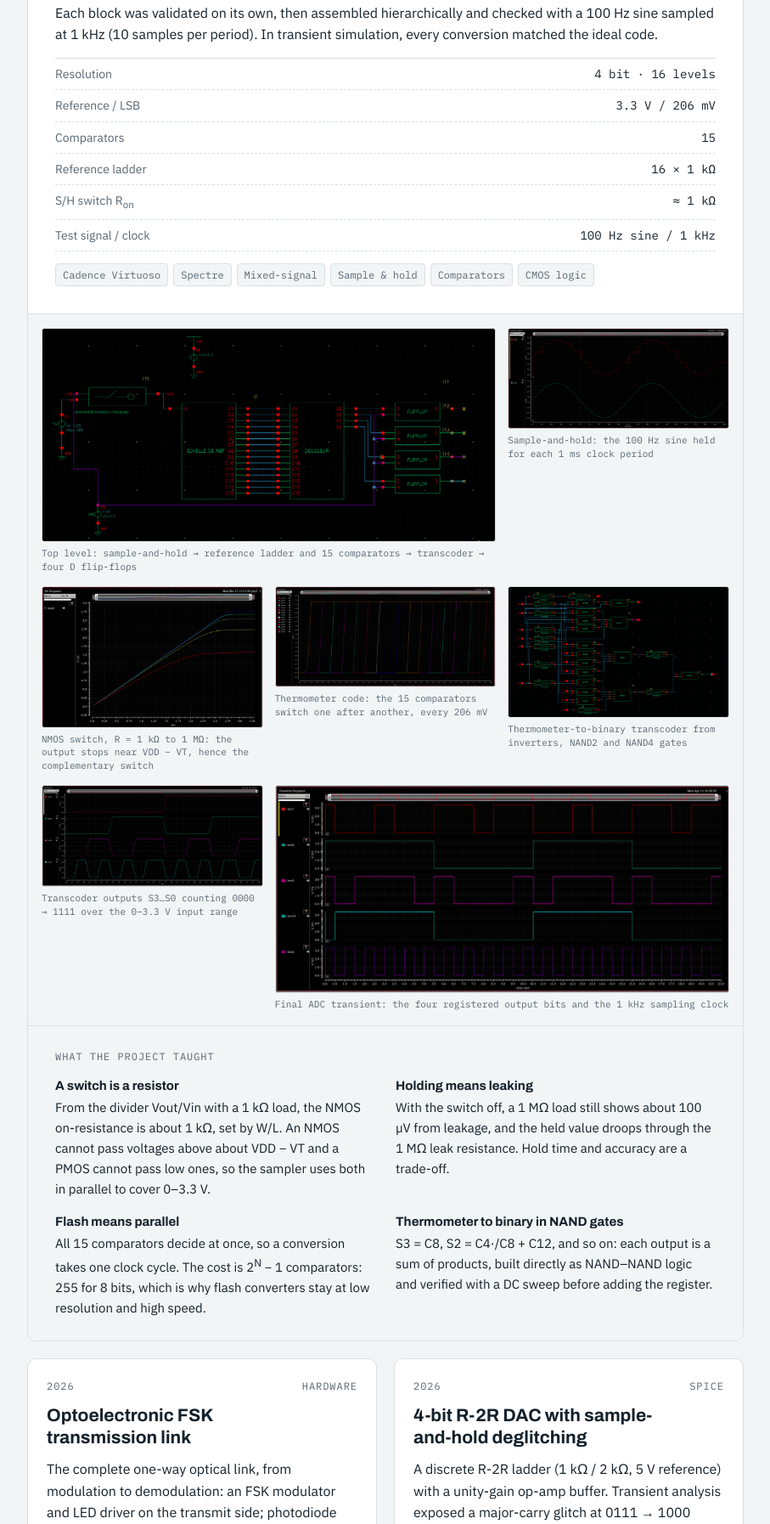
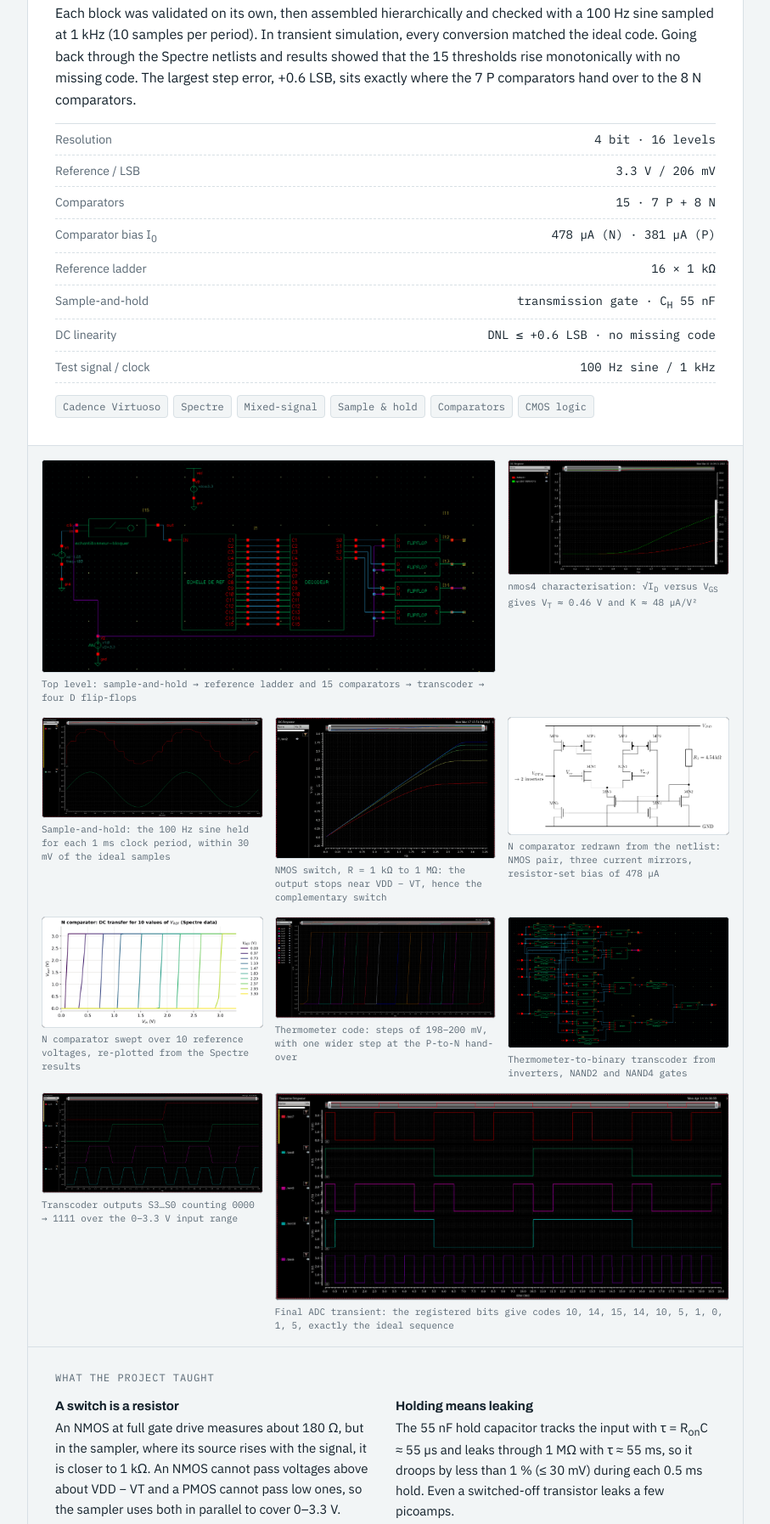
Before and after one commit to Zamzurizmn/Zamzurizmn.github.io, a plain HTML site: page index.html in a window 1280 px wide. Shown: the part 2885-4679 px from the top of the page at 85% size, without its empty margins (288-1195 px from the left). Drawn offline with Linux system fonts and the light colour scheme.

Commit message:
ADC project: add comparator, characterisation and linearity results from the Cadence data
Co-Authored-By: Claude Opus 5.5 <noreply@anthropic.com>
Claude-Session: https://claude.ai/code/session_01AwZfj9zhcGed18WSzVTiyv

```diff
--- a/index.html
+++ b/index.html
@@ -463,34 +463,39 @@ section.block { padding-block: 56px; border-top: 1px solid var(--line); }
           <div class="txt">
             <div class="proj-meta"><span class="label">ENSEIRB-MATMECA · Mar–May 2025</span><span class="label">AMS 0.35 <span style="text-transform:none">µm</span> BiCMOS</span></div>
             <h3>4-bit flash ADC, from transistor to system</h3>
-            <p>A complete 4-bit flash converter, designed with a partner, bottom-up in Cadence Virtuoso on the AMS 0.35 µm kit: from nmos4/pmos4 characterisation (V<sub>T</sub>, K, λ) to a transmission-gate sample-and-hold, current-mirror biasing, differential-pair N and P comparators, a 16-level resistor ladder, a thermometer-to-binary transcoder in NAND logic and a 4-bit register of master–slave D flip-flops.</p>
-            <p>Each block was validated on its own, then assembled hierarchically and checked with a 100 Hz sine sampled at 1 kHz (10 samples per period). In transient simulation, every conversion matched the ideal code.</p>
+            <p>A complete 4-bit flash converter, designed with a partner, bottom-up in Cadence Virtuoso on the AMS 0.35 µm kit: from nmos4/pmos4 characterisation (V<sub>TN</sub> ≈ 0.46 V, |V<sub>TP</sub>| ≈ 0.60 V, K<sub>N</sub>/K<sub>P</sub> ≈ 2.8) to a transmission-gate sample-and-hold, current-mirror biasing, N and P differential-pair comparators, a 16-level resistor ladder, a thermometer-to-binary transcoder in NAND logic and a 4-bit register of master–slave D flip-flops.</p>
+            <p>Each block was validated on its own, then assembled hierarchically and checked with a 100 Hz sine sampled at 1 kHz (10 samples per period). In transient simulation, every conversion matched the ideal code. Going back through the Spectre netlists and results showed that the 15 thresholds rise monotonically with no missing code. The largest step error, +0.6 LSB, sits exactly where the 7 P comparators hand over to the 8 N comparators.</p>
             <dl class="spec">
               <div><dt>Resolution</dt><dd>4 bit · 16 levels</dd></div>
               <div><dt>Reference / LSB</dt><dd>3.3 V / 206 mV</dd></div>
-              <div><dt>Comparators</dt><dd>15</dd></div>
+              <div><dt>Comparators</dt><dd>15 · 7 P + 8 N</dd></div>
+              <div><dt>Comparator bias I<sub>0</sub></dt><dd>478 µA (N) · 381 µA (P)</dd></div>
               <div><dt>Reference ladder</dt><dd>16 × 1 kΩ</dd></div>
-              <div><dt>S/H switch R<sub>on</sub></dt><dd>≈ 1 kΩ</dd></div>
+              <div><dt>Sample-and-hold</dt><dd>transmission gate · C<sub>H</sub> 55 nF</dd></div>
+              <div><dt>DC linearity</dt><dd>DNL ≤ +0.6 LSB · no missing code</dd></div>
               <div><dt>Test signal / clock</dt><dd>100 Hz sine / 1 kHz</dd></div>
             </dl>
             <ul class="tags"><li>Cadence Virtuoso</li><li>Spectre</li><li>Mixed-signal</li><li>Sample &amp; hold</li><li>Comparators</li><li>CMOS logic</li></ul>
           </div>
           <div class="adc-gallery">
               <figure class="span2"><a href="img/adc-top.png" target="_blank" rel="noopener"><img src="img/adc-top.png" alt="Cadence top-level schematic of the 4-bit flash ADC" loading="lazy"></a><figcaption>Top level: sample-and-hold → reference ladder and 15 comparators → transcoder → four D flip-flops</figcaption></figure>
-              <figure><a href="img/adc-sh.png" target="_blank" rel="noopener"><img src="img/adc-sh.png" alt="Sample-and-hold output staircase following a sine input" loading="lazy"></a><figcaption>Sample-and-hold: the 100 Hz sine held for each 1 ms clock period</figcaption></figure>
+              <figure><a href="img/adc-mosfet.png" target="_blank" rel="noopener"><img src="img/adc-mosfet.png" alt="NMOS drain current and its square root versus gate voltage near threshold" loading="lazy"></a><figcaption>nmos4 characterisation: √I<sub>D</sub> versus V<sub>GS</sub> gives V<sub>T</sub> ≈ 0.46 V and K ≈ 48 µA/V²</figcaption></figure>
+              <figure><a href="img/adc-sh.png" target="_blank" rel="noopener"><img src="img/adc-sh.png" alt="Sample-and-hold output staircase following a sine input" loading="lazy"></a><figcaption>Sample-and-hold: the 100 Hz sine held for each 1 ms clock period, within 30 mV of the ideal samples</figcaption></figure>
               <figure><a href="img/adc-nmos-switch.png" target="_blank" rel="noopener"><img src="img/adc-nmos-switch.png" alt="NMOS switch output versus input for several load resistances" loading="lazy"></a><figcaption>NMOS switch, R = 1 kΩ to 1 MΩ: the output stops near VDD − VT, hence the complementary switch</figcaption></figure>
-              <figure><a href="img/adc-thermo.png" target="_blank" rel="noopener"><img src="img/adc-thermo.png" alt="Fifteen comparator outputs switching one after another as the input rises" loading="lazy"></a><figcaption>Thermometer code: the 15 comparators switch one after another, every 206 mV</figcaption></figure>
+              <figure><a href="img/adc-comparator.png" target="_blank" rel="noopener"><img src="img/adc-comparator.png" alt="Transistor-level schematic of the N comparator: NMOS differential pair, current mirrors and resistor bias" loading="lazy"></a><figcaption>N comparator redrawn from the netlist: NMOS pair, three current mirrors, resistor-set bias of 478 µA</figcaption></figure>
+              <figure><a href="img/adc-comparator-dc.png" target="_blank" rel="noopener"><img src="img/adc-comparator-dc.png" alt="N comparator output versus input for ten reference voltages" loading="lazy"></a><figcaption>N comparator swept over 10 reference voltages, re-plotted from the Spectre results</figcaption></figure>
+              <figure><a href="img/adc-thermo.png" target="_blank" rel="noopener"><img src="img/adc-thermo.png" alt="Fifteen comparator outputs switching one after another as the input rises" loading="lazy"></a><figcaption>Thermometer code: steps of 198–200 mV, with one wider step at the P-to-N hand-over</figcaption></figure>
               <figure><a href="img/adc-transcoder.png" target="_blank" rel="noopener"><img src="img/adc-transcoder.png" alt="Transcoder schematic built from inverters, NAND2 and NAND4 gates" loading="lazy"></a><figcaption>Thermometer-to-binary transcoder from inverters, NAND2 and NAND4 gates</figcaption></figure>
               <figure><a href="img/adc-transcoder-dc.png" target="_blank" rel="noopener"><img src="img/adc-transcoder-dc.png" alt="Transcoder outputs S3 to S0 counting in binary as the input rises" loading="lazy"></a><figcaption>Transcoder outputs S3…S0 counting 0000 → 1111 over the 0–3.3 V input range</figcaption></figure>
-              <figure class="span2"><a href="img/adc-final.png" target="_blank" rel="noopener"><img src="img/adc-final.png" alt="Final ADC transient simulation with registered output bits and clock" loading="lazy"></a><figcaption>Final ADC transient: the four registered output bits and the 1 kHz sampling clock</figcaption></figure>
+              <figure class="span2"><a href="img/adc-final.png" target="_blank" rel="noopener"><img src="img/adc-final.png" alt="Final ADC transient simulation with registered output bits and clock" loading="lazy"></a><figcaption>Final ADC transient: the registered bits give codes 10, 14, 15, 14, 10, 5, 1, 0, 1, 5, exactly the ideal sequence</figcaption></figure>
           </div>
           <div class="mlink">
             <span class="label">What the project taught</span>
             <ul class="two">
-              <li><b>A switch is a resistor</b>From the divider Vout/Vin with a 1 kΩ load, the NMOS on-resistance is about 1 kΩ, set by W/L. An NMOS cannot pass voltages above about VDD − VT and a PMOS cannot pass low ones, so the sampler uses both in parallel to cover 0–3.3 V.</li>
-              <li><b>Holding means leaking</b>With the switch off, a 1 MΩ load still shows about 100 µV from leakage, and the held value droops through the 1 MΩ leak resistance. Hold time and accuracy are a trade-off.</li>
+              <li><b>A switch is a resistor</b>An NMOS at full gate drive measures about 180 Ω, but in the sampler, where its source rises with the signal, it is closer to 1 kΩ. An NMOS cannot pass voltages above about VDD − VT and a PMOS cannot pass low ones, so the sampler uses both in parallel to cover 0–3.3 V.</li>
+              <li><b>Holding means leaking</b>The 55 nF hold capacitor tracks the input with τ = R<sub>on</sub>C ≈ 55 µs and leaks through 1 MΩ with τ ≈ 55 ms, so it droops by less than 1 % (≤ 30 mV) during each 0.5 ms hold. Even a switched-off transistor leaks a few picoamps.</li>
+              <li><b>Comparators set the linearity</b>The ladder is accurate, but each comparator type only works over part of the range: the N type needs V<sub>REF</sub> above about 1.7 V to keep its tail transistor saturated, the P type below about 1.1 V. Their offsets (about +30 mV and +65 mV) meet at the hand-over and create the +0.6 LSB step.</li>
               <li><b>Flash means parallel</b>All 15 comparators decide at once, so a conversion takes one clock cycle. The cost is 2<sup>N</sup> − 1 comparators: 255 for 8 bits, which is why flash converters stay at low resolution and high speed.</li>
-              <li><b>Thermometer to binary in NAND gates</b>S3 = C8, S2 = C4·/C8 + C12, and so on: each output is a sum of products, built directly as NAND–NAND logic and verified with a DC sweep before adding the register.</li>
             </ul>
           </div>
         </article>
```
Also changed, not shown: img/adc-comparator-dc.png (added), img/adc-comparator.png (added), img/adc-mosfet.png (added).
